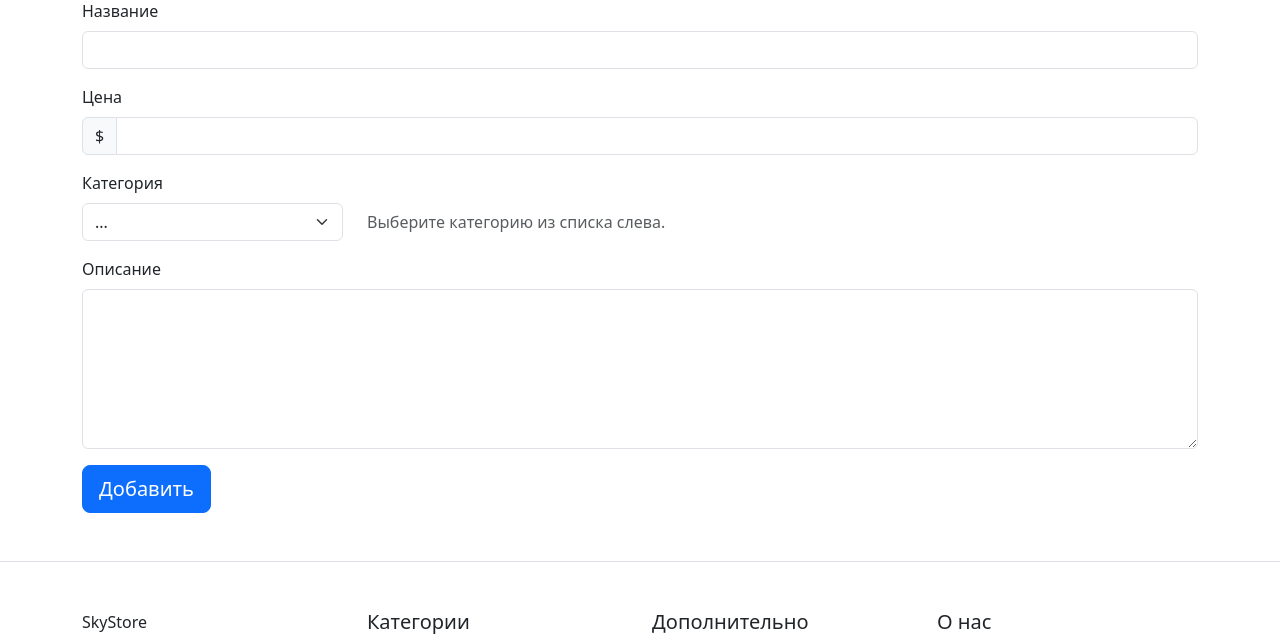
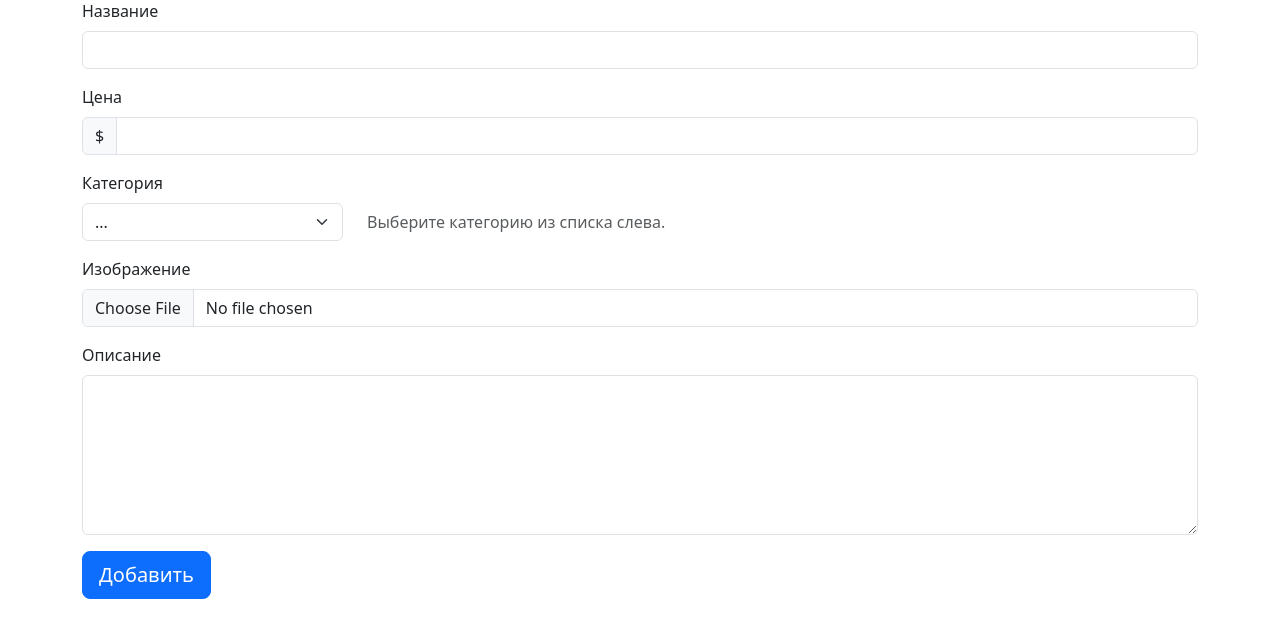
Before and after one commit to GrandBalaxon/CoreShop-Django, a Django app: page /add-product/ in a window 1280 px wide. Shown: the part 285-921 px from the top of the page. Run offline with Django 5.2, Linux system fonts and the light colour scheme; data comes from the database, SQL or seed files in the repository; some libraries are stand-ins or nearby versions.

Commit message:
feat: added image POST to form

```diff
--- a/catalog/templates/catalog/add_product.html
+++ b/catalog/templates/catalog/add_product.html
@@ -8,7 +8,7 @@
         <p class="lead">Заполните все данные по вашему товару, нажмите кнопку 'Добавить'</p>
     </div>
 
-    <form method="post" action="">
+    <form method="post" action="" enctype="multipart/form-data">
         {% csrf_token %}
 
         <div class="mb-3">
@@ -39,6 +39,11 @@
             </div>
         </div>
         <div class="mb-3"></div>
+
+        <label for="inputFile" class="form-label">Изображение</label>
+        <div class="input-group mb-3">
+          <input type="file" class="form-control" id="inputFile" name="image">
+        </div>
 
         <div class="mb-3">
             <label for="exampleFormControlTextarea1" class="form-label">Описание</label>
--- a/catalog/views.py
+++ b/catalog/views.py
@@ -40,12 +40,14 @@ def add_product(request):
         price = request.POST.get('price')
         category_id = request.POST.get('category')
         description = request.POST.get('description')
+        image = request.FILES.get('image')
 
         new_product = Product.objects.create(
             name=name,
             price=price,
             category_id=category_id,
-            description=description
+            description=description,
+            image=image,
         )
 
         return render(request, "catalog/product_added.html")
```
